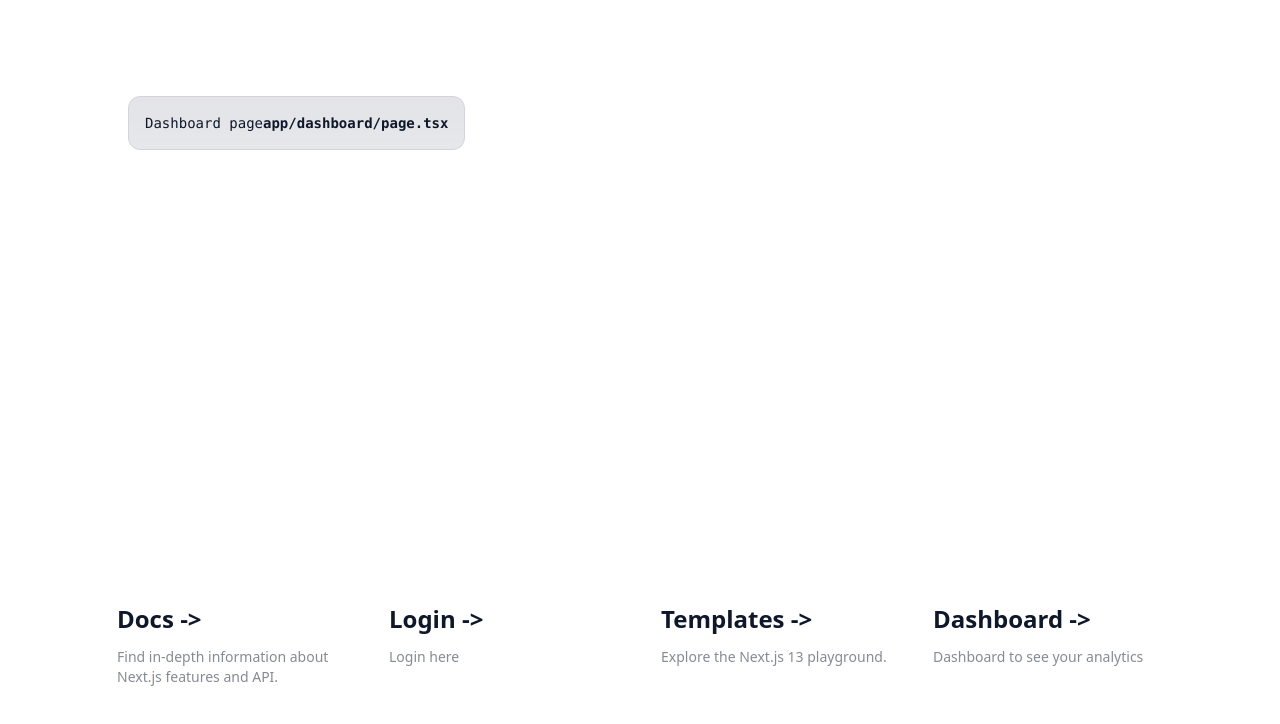
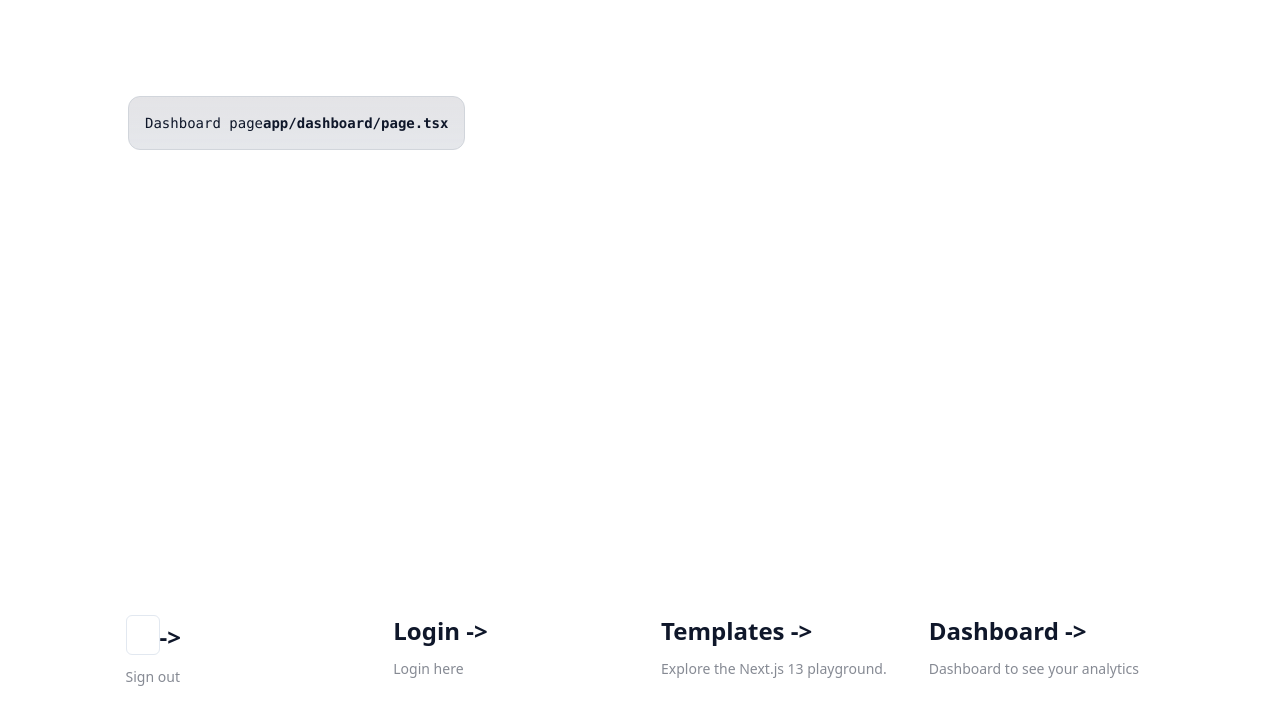
Before and after one commit to newbeelearn/easyanalytics, a Next.js app: page /dashboard in a window 1280 px wide. Shown: the top 724 px of the page. Built offline with nearby package versions, Linux system fonts and the light colour scheme; no server answers; sample sign-in values are in the browser's storage.

Commit message:
app: add logout button in dashboard
- add logout button in dashboard
- remove unnecessary imports from login

```diff
--- a/app/dashboard/page.tsx
+++ b/app/dashboard/page.tsx
@@ -1,5 +1,6 @@
 'use client'
-import { useSession, signIn, signOut } from "next-auth/react"
+import { Button } from "@/components/ui/button"
+import { useSession, signOut } from "next-auth/react"
 import { useRouter } from 'next/navigation';
 
 export default function Page() {
@@ -32,13 +33,13 @@ export default function Page() {
             rel="noopener noreferrer"
           >
             <h2 className={`mb-3 text-2xl font-semibold`}>
-              Docs{' '}
+              <Button variant="outline" type="button" onClick={() => signOut()}/>
               <span className="inline-block transition-transform group-hover:translate-x-1 motion-reduce:transform-none">
 		-&gt;
               </span>
             </h2>
             <p className={`m-0 max-w-[30ch] text-sm opacity-50`}>
-              Find in-depth information about Next.js features and API.
+              Sign out
             </p>
           </a>
 
--- a/app/login/page.tsx
+++ b/app/login/page.tsx
@@ -1,6 +1,6 @@
 'use client'
 import LogUser from "@/components/loguser"
-import { useSession, signIn, signOut } from "next-auth/react"
+import { useSession } from "next-auth/react"
 import { useRouter } from 'next/navigation';
 
 export default function Login(){
```
